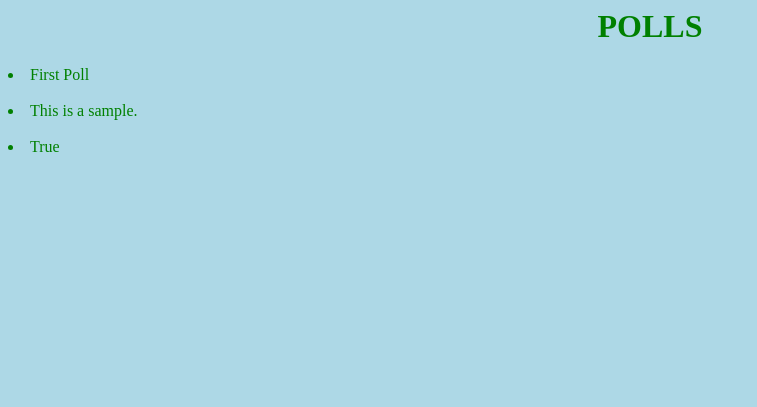
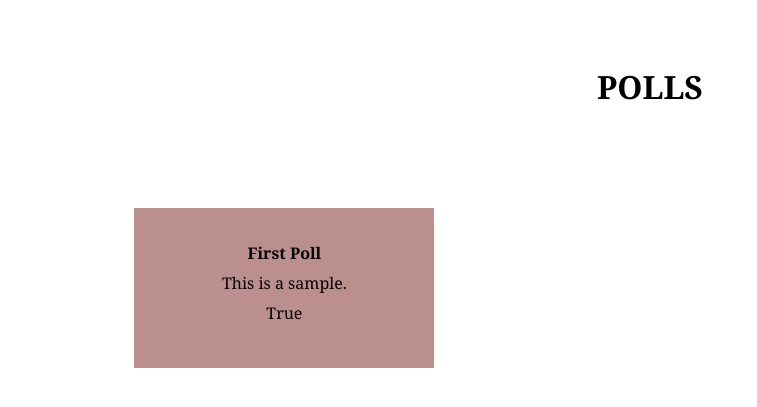
Before and after one commit to seymaozukanar/polling, a Django app: page /polls/ in a window 1280 px wide. Shown: the top 407 px of the page, without its empty margins (0-757 px from the left). Run offline with Django 4.2, Linux system fonts and the light colour scheme; data comes from the database, SQL or seed files in the repository.

Commit message:
Add poll detail endpoint & improve list template

```diff
--- a/polling/polls/static/polls/main_style.css
+++ b/polling/polls/static/polls/main_style.css
@@ -1,23 +1,45 @@
-body {
-    background-color: lightblue;
-}
-
 h1 {
-    color: green;
+    color: black;
     margin-left: 20px;
     font-style: bold;
+    font-family: Georgia, 'Times New Roman', Times, serif;
     text-align: center;
 }
 
-ul {
-    color: blanchedalmond;
-    text-align: center;
-}
 
-li {
-    color: green;
-}
 h3 {
     text-decoration: dashed;
     font-style: italic;
 }
+
+div {
+    position: relative;
+    display: table;
+    text-align: center;
+    top: 10%;
+    left: 10%;
+    border: 3px;
+    width: 300px;
+    height: 100px;
+    padding-top: 30px;
+    padding-bottom: 30px;
+    line-height: 30px;
+    background-color: rosybrown;
+    background-blend-mode: hue;
+    font-family: Georgia, 'Times New Roman', Times, serif;
+}
+
+span1 {
+    display: inline-block;
+    vertical-align: middle;
+    color: black;
+    font-family: Georgia, 'Times New Roman', Times, serif;
+    font-weight: bold;
+}
+
+span2 {
+    display: inline-block;
+    vertical-align: middle;
+    color: black;
+    font-family: Georgia, 'Times New Roman', Times, serif;
+}
--- a/polling/polls/urls.py
+++ b/polling/polls/urls.py
@@ -1,6 +1,7 @@
 from django.urls import path
-from .views import list_polls
+from .views import list_polls, poll_detail
 
 urlpatterns = [
     path("", list_polls, name="list_polls"),
+    path("<int:id>/", poll_detail, name="poll_detail")
 ]
--- a/templates/polls/list_polls.html
+++ b/templates/polls/list_polls.html
@@ -6,12 +6,18 @@
 
 
 <body>
-
-<h1>POLLS</h1>
-{% for poll in polls%}
-    <li>{{poll.title}}</li><br>
-    <li>{{poll.body}}</li><br>
-    <li>{{poll.is_public}}</li><br>
-{% endfor %}
-
+    <br><br>
+    <h1>POLLS</h1>
+    {% for poll in polls%}
+    <a href="{% url 'poll_detail' id=poll.id%}">
+    <div>
+        <span1>
+            {{poll.title}}
+        </span1><br>
+        <span2>
+            {{poll.body}}<br>
+            {{poll.is_public}}<br>
+        </span2>
+    </div></a><br>
+    {% endfor %}
 </body>
```
Also changed, not shown: 1 other file.
